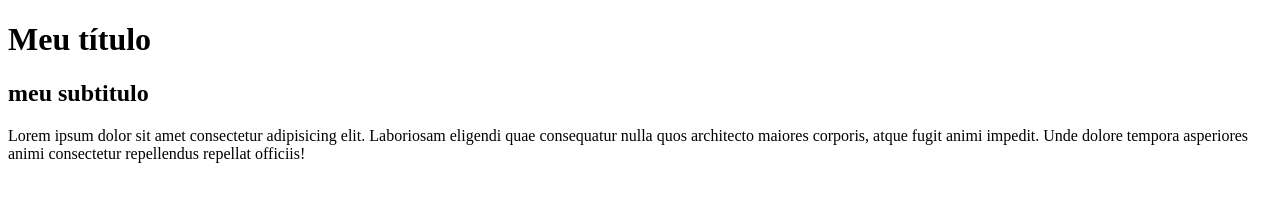
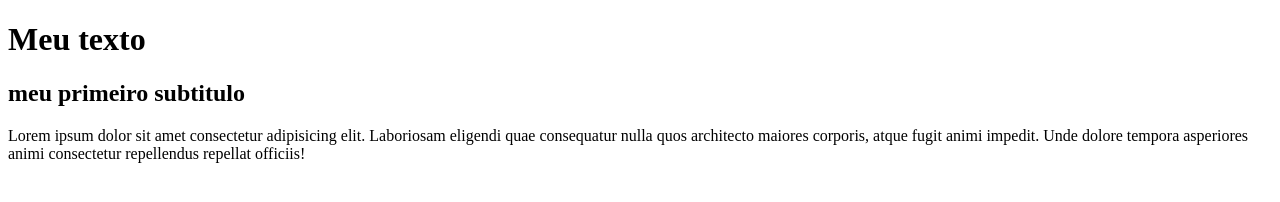
Before and after one commit to leesaeny/teste, a plain HTML site: page index.html in a window 1280 px wide. Drawn offline with Linux system fonts and the light colour scheme.

Commit message:
modificando texto

```diff
--- a/index.html
+++ b/index.html
@@ -7,8 +7,8 @@
     <title>Titulo da página</title>
 </head>
 <body>
-    <h1>Meu título</h1>
-    <h2>meu subtitulo</h2>
+    <h1>Meu texto</h1>
+    <h2>meu primeiro subtitulo</h2>
     <p>Lorem ipsum dolor sit amet consectetur adipisicing elit. Laboriosam eligendi quae consequatur nulla quos architecto maiores corporis, atque fugit animi impedit. Unde dolore tempora asperiores animi consectetur repellendus repellat officiis!</p>
 </body>
 </html>
```
